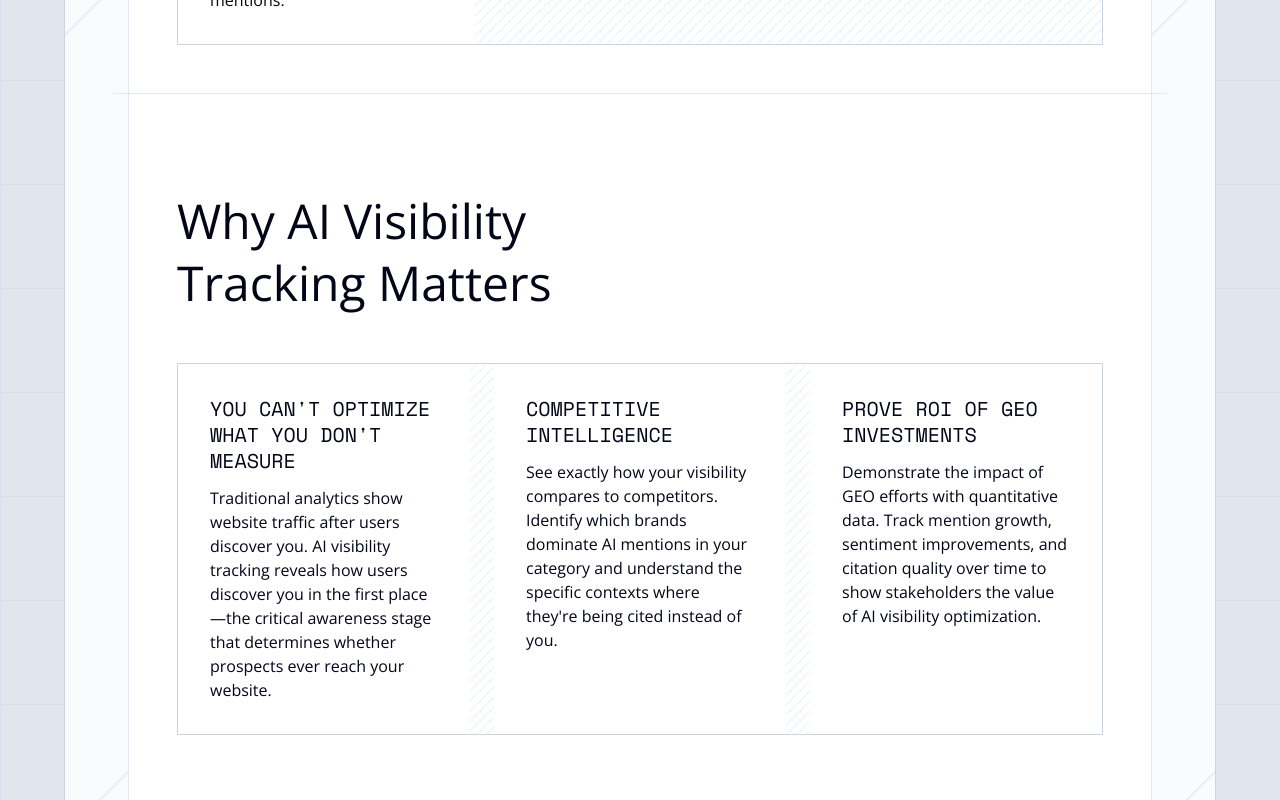
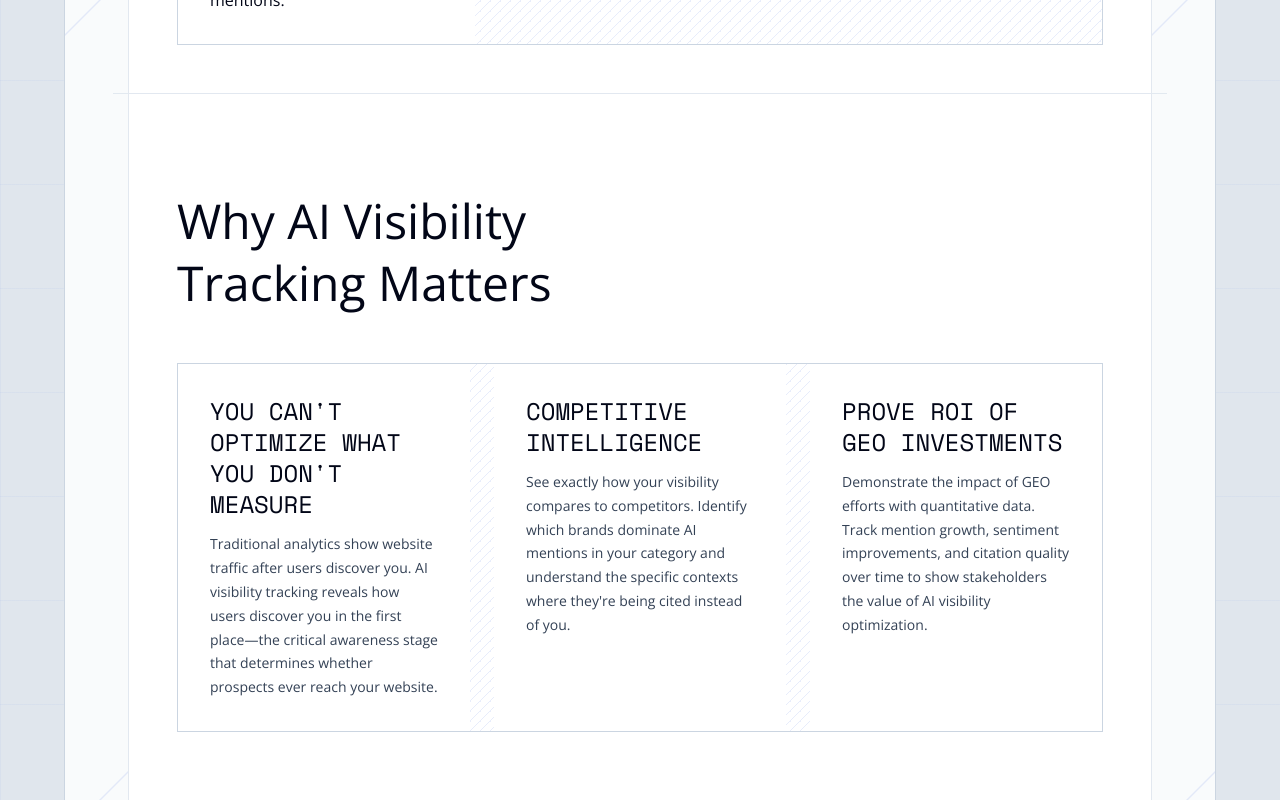
Before and after one commit to artrume-dev/govsb, a React (Vite) app in the folder frontend/: page /tool in a window 1280 px wide. Shown: the part 2000-2800 px from the top of the page. Built offline with nearby package versions, Linux system fonts and the light colour scheme.

Commit message:
uppdated homepage

```diff
--- a/frontend/src/pages/ContactPage.jsx
+++ b/frontend/src/pages/ContactPage.jsx
@@ -62,11 +62,11 @@ export default function ContactPage() {
         <title>Contact Us - Get in Touch with VISIBI | Gen AI Visibility</title>
         <meta name="description" content="Ready to improve your brand's visibility across AI platforms? Contact VISIBI for GEO, SEO, and PPC services. We'll respond within 24 hours." />
         <meta name="keywords" content="contact VISIBI, GEO consultation, AI visibility inquiry, brand consultation" />
-        <link rel="canonical" href="https://visibi.com/contact" />
+        <link rel="canonical" href="https://govisibi.ai/contact" />
 
         {/* Open Graph */}
         <meta property="og:type" content="website" />
-        <meta property="og:url" content="https://visibi.com/contact" />
+        <meta property="og:url" content="https://govisibi.ai/contact" />
         <meta property="og:title" content="Contact Us | VISIBI" />
         <meta property="og:description" content="Get in touch with VISIBI for Gen AI visibility services." />
         <meta property="og:site_name" content="VISIBI" />
@@ -335,14 +335,14 @@ export default function ContactPage() {
                   <span className="font-space-mono text-md">SEO FAQs</span>
                 </Button>
               </Link>
-              <Link to="/ppc">
+              {/* <Link to="/ppc">
                 <Button
                   variant="outline"
                   className="w-full bg-transparent text-slate-950 border border-slate-300 hover:border-blue-700 hover:bg-blue-700 hover:text-white rounded-md p-6 h-auto flex flex-col items-center gap-2 transition-all"
                 >
                   <span className="font-space-mono text-md">PPC FAQs</span>
                 </Button>
-              </Link>
+              </Link> */}
               <Link to="/how-we-work">
                 <Button
                   variant="outline"
--- a/frontend/src/pages/ToolPage.jsx
+++ b/frontend/src/pages/ToolPage.jsx
@@ -242,20 +242,20 @@ export default function ToolPage() {
               <div className="md:max-w-7xl max-w-full mx-auto md:px-16">
               <div className="space-y-0 grid grid-cols-1 lg:grid-cols-3 gap-6 border-slate-300 border transition-colors pattern-background">
                 <div className="bg-white p-8">
-                  <h3 className="font-space-mono font-normal text-xl leading-[1.3] text-slate-950 mb-3 uppercase">You Can't Optimize What You Don't Measure</h3>
-                  <p className="font-open-sans text-md leading-[1.5] text-slate-950">
+                  <h3 className="font-space-mono font-normal text-2xl leading-[1.3] text-slate-950 mb-3 uppercase">You Can't Optimize What You Don't Measure</h3>
+                  <p className="font-open-sans text-sm leading-[1.7] text-slate-700">
                     Traditional analytics show website traffic after users discover you. AI visibility tracking reveals how users discover you in the first place—the critical awareness stage that determines whether prospects ever reach your website.
                   </p>
                 </div>
                 <div className="bg-white p-8">
-                  <h3 className="font-space-mono font-normal text-xl leading-[1.3] text-slate-950 mb-3 uppercase">Competitive Intelligence</h3>
-                  <p className="font-open-sans text-md leading-[1.5] text-slate-950">
+                  <h3 className="font-space-mono font-normal text-2xl leading-[1.3] text-slate-950 mb-3 uppercase">Competitive Intelligence</h3>
+                  <p className="font-open-sans text-sm leading-[1.7] text-slate-700">
                     See exactly how your visibility compares to competitors. Identify which brands dominate AI mentions in your category and understand the specific contexts where they're being cited instead of you.
                   </p>
                 </div>
                 <div className="bg-white p-8">
-                  <h3 className="font-space-mono font-normal text-xl leading-[1.3] text-slate-950 mb-3 uppercase">Prove ROI of GEO Investments</h3>
-                  <p className="font-open-sans text-md leading-[1.5] text-slate-950">
+                  <h3 className="font-space-mono font-normal text-2xl leading-[1.3] text-slate-950 mb-3 uppercase">Prove ROI of GEO Investments</h3>
+                  <p className="font-open-sans text-sm leading-[1.7] text-slate-700">
                     Demonstrate the impact of GEO efforts with quantitative data. Track mention growth, sentiment improvements, and citation quality over time to show stakeholders the value of AI visibility optimization.
                   </p>
                 </div>
@@ -264,7 +264,7 @@ export default function ToolPage() {
           </section>
 
           {/* Dashboard Preview */}
-          <section className="py-24 mb-12 border-t border-slate-200">
+          {/* <section className="py-24 mb-12 border-t border-slate-200">
             <div className="max-w-4xl mx-auto md:px-16">
               <div className="text-center mb-12">
                 <h2 className="font-open-sans font-thin text-3xl md:text-5xl md:leading-[1.3] text-slate-950 mb-4">
@@ -275,16 +275,16 @@ export default function ToolPage() {
                 </p>
               </div>
               <div className="bg-white p-12 text-center">
-                <div className="max-w-3xl mx-auto">
-                   <img src='./sample-dash.png' alt='VISIBI AI visibility tracking dashboard interface showing mention trends, citation analysis, sentiment scores, and competitive positioning metrics across AI platforms' className="rounded-xl border border-slate-200 pattern-background p-2 mb-8"></img>
-                  {/* <BarChart3 className="w-32 h-32 text-slate-950 mx-auto mb-6" strokeWidth={1.25} /> */}
+                <div className="max-w-7xl mx-auto">
+                   <img src='/vi/visibi-welcome.png' alt='VISIBI AI visibility tracking dashboard interface showing mention trends, citation analysis, sentiment scores, and competitive positioning metrics across AI platforms' className="rounded-xl border border-slate-200 pattern-background p-2 mb-8"></img>
+
                   <p className="font-open-sans text-md leading-[1.5] text-slate-950">
                     Interactive dashboards showing real-time AI visibility metrics, historical trends, competitive benchmarks, and actionable recommendations.
                   </p>
                 </div>
               </div>
             </div>
-          </section>
+          </section> */}
 
           {/* FAQ */}
           <section className="py-24 mb-12 border-t border-slate-200">
```
Also changed, not shown: frontend/src/pages/HomePage.jsx (+17 -22 lines).
